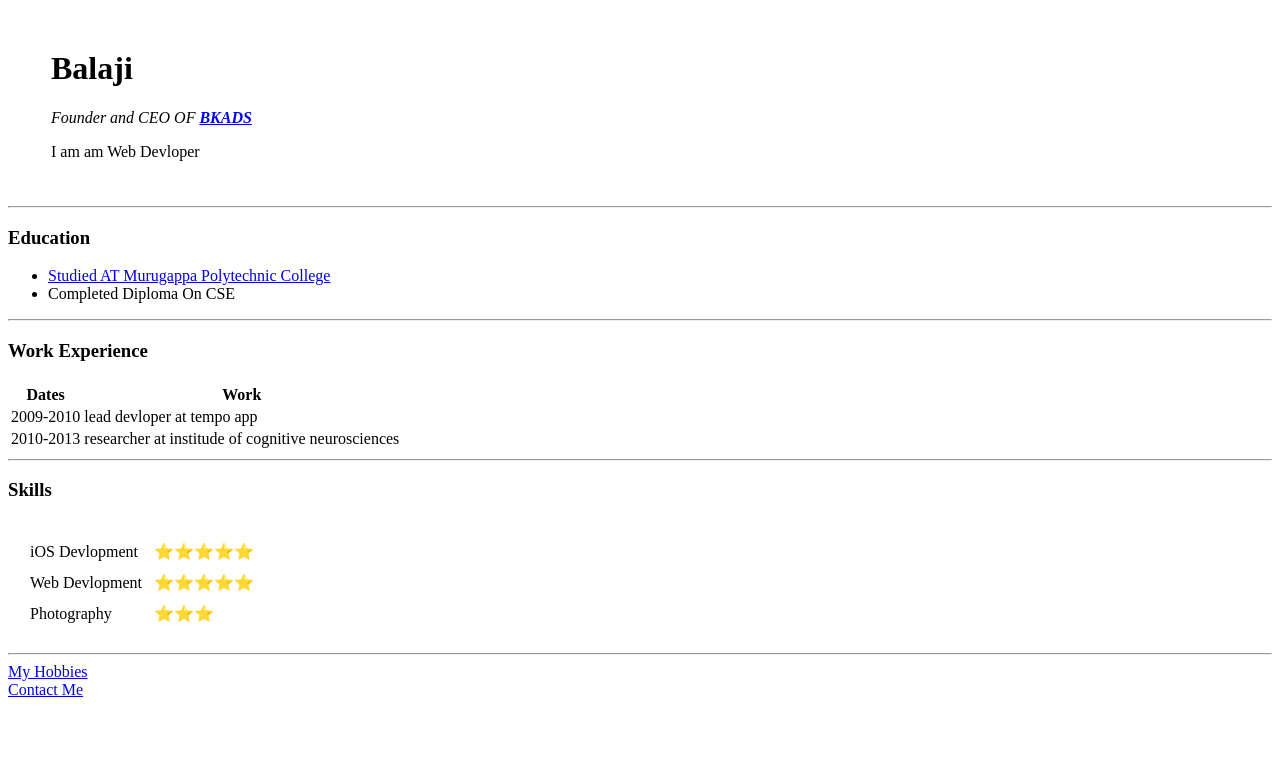
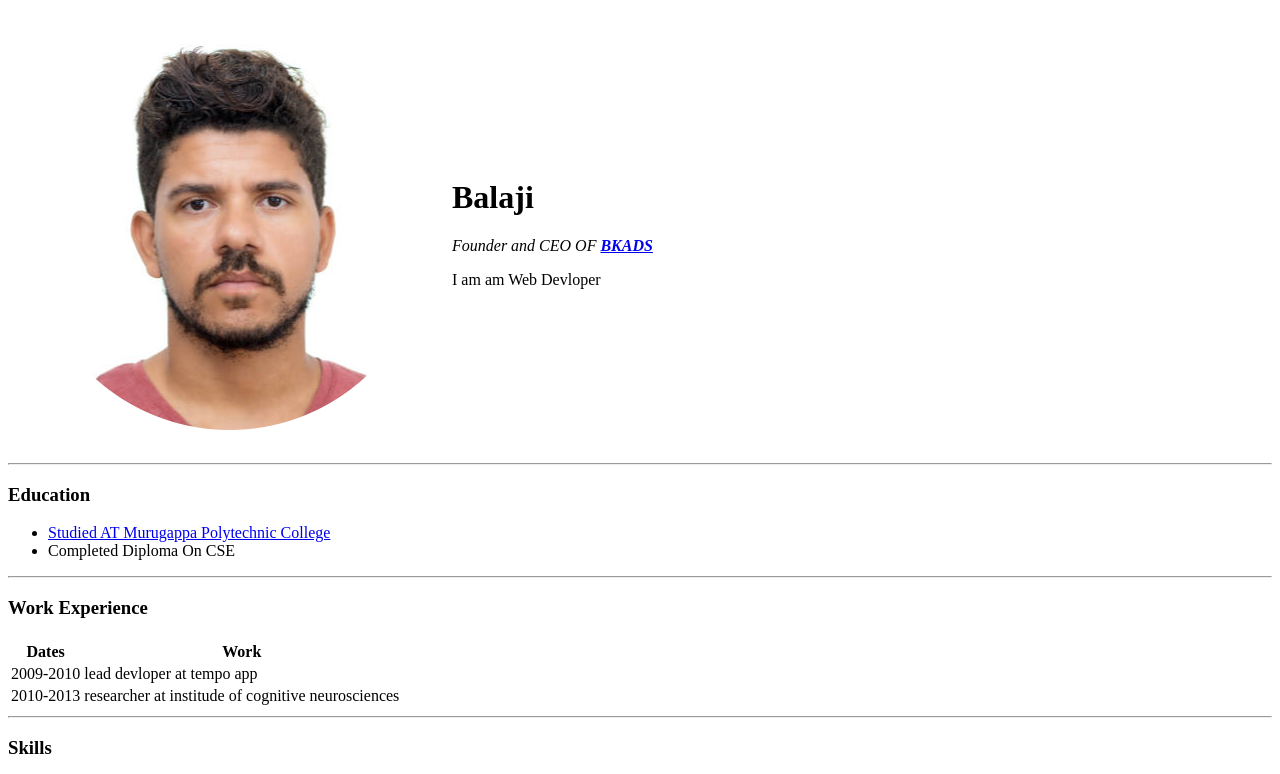
Before and after one commit to bkadslimited/cv, a plain HTML site: page index.html in a window 1280 px wide. Shown: the top 774 px of the page. Drawn offline with Linux system fonts and the light colour scheme; the site is published under a folder, as on GitHub Pages, so addresses that start at the root find nothing.

Commit message:
Update index.html

```diff
--- a/index.html
+++ b/index.html
@@ -9,7 +9,7 @@
 <body>
   <table cellspacing="20">
     <tr>
-      <td><img src="/images/random guy.png" alt=""></td>
+      <td><img src="images/random guy.png" alt=""></td>
       <td><h1>Balaji</h1>
         <p><em>Founder and CEO OF <strong><a href="http://bkads.in/">BKADS</a></strong></em></p>
         <p>I am am Web Devloper</p></td>
```
